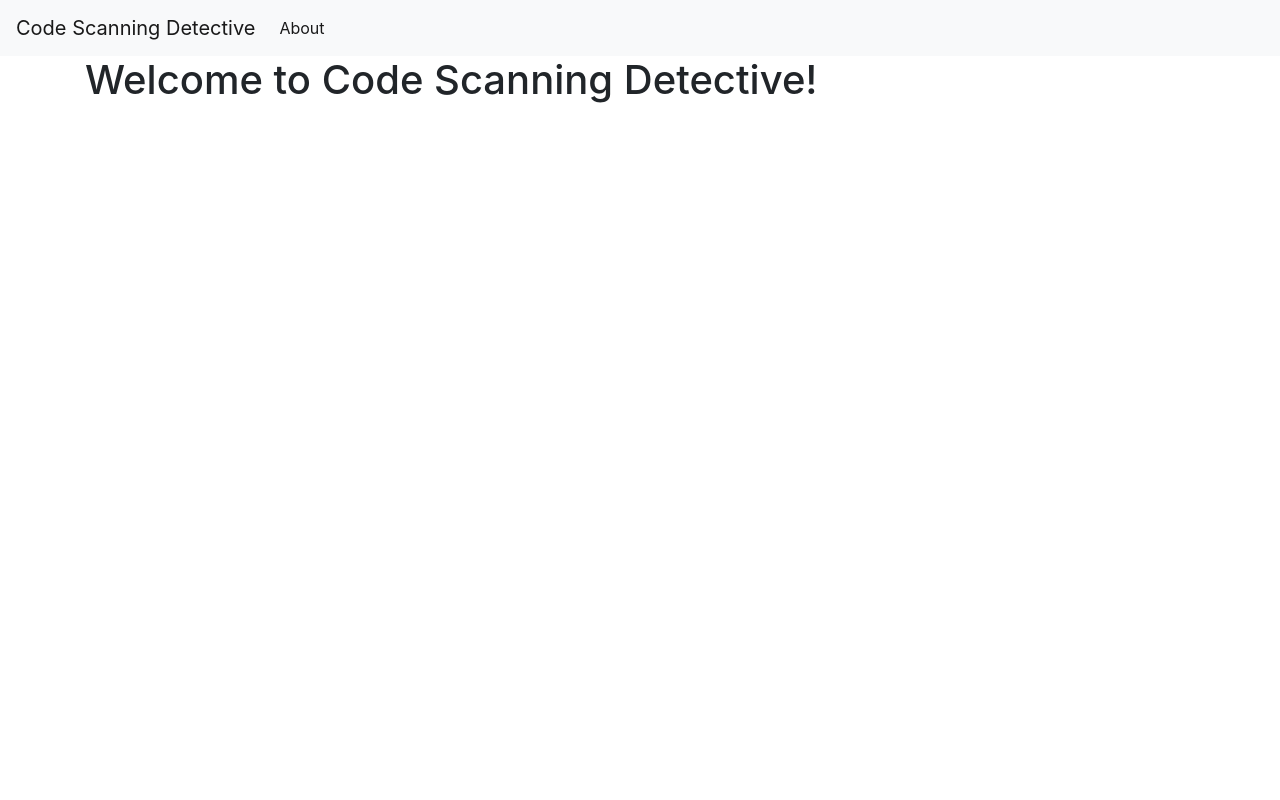
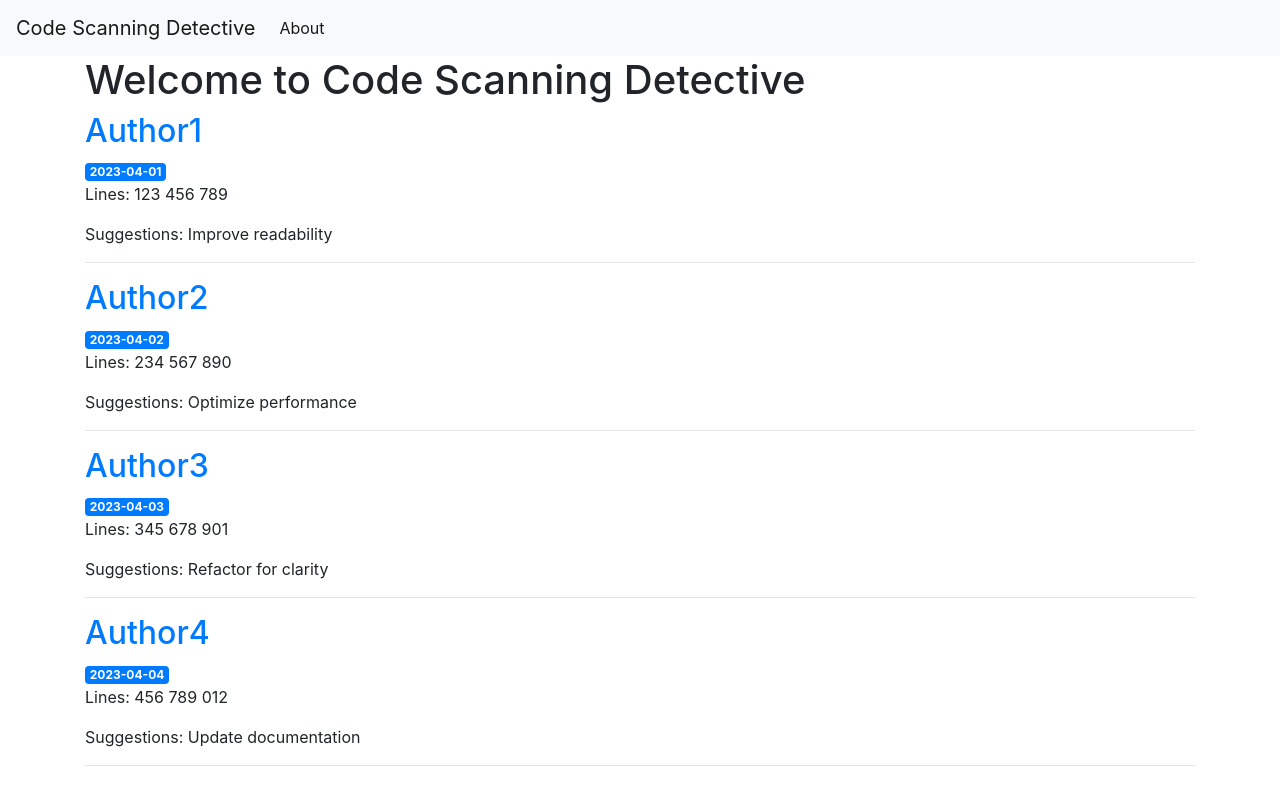
Before and after one commit to abhimeda/code_scanning_hackathon, a Flask app: page / in a window 1280 px wide. Run offline with Flask 3, Linux system fonts and the light colour scheme; some libraries are stand-ins or nearby versions.

Commit message:
use mock data for vulnerability objects

```diff
--- a/app.py
+++ b/app.py
@@ -4,4 +4,12 @@ app = Flask(__name__)
 
 @app.route('/')
 def index():
-    return render_template('index.html')
+    # TEMPORARY DATA
+
+    posts = [
+        {"author": "Author1", "date": "2023-04-01", "lines": "123 456 789", "suggestions": "Improve readability"},
+        {"author": "Author2", "date": "2023-04-02", "lines": "234 567 890", "suggestions": "Optimize performance"},
+        {"author": "Author3", "date": "2023-04-03", "lines": "345 678 901", "suggestions": "Refactor for clarity"},
+        {"author": "Author4", "date": "2023-04-04", "lines": "456 789 012", "suggestions": "Update documentation"}
+    ]
+    return render_template('index.html', posts=posts)
--- a/templates/index.html
+++ b/templates/index.html
@@ -1,5 +1,16 @@
 {% extends 'base.html' %}
 
 {% block content %}
-    <h1>{% block title %} Welcome to Code Scanning Detective! {% endblock %}</h1>
+    <h1>{% block title %}Welcome to Code Scanning Detective{% endblock %}</h1>
+    {% for post in posts %}
+        <div class="post">
+            <a href="#">
+                <h2>{{ post['author'] }}</h2>
+            </a>
+            <span class="badge badge-primary">{{ post['date'] }}</span>
+            <p>Lines: {{ post['lines'] }}</p>
+            <p>Suggestions: {{ post['suggestions'] }}</p>
+            <hr>
+        </div>
+    {% endfor %}
 {% endblock %}
```
